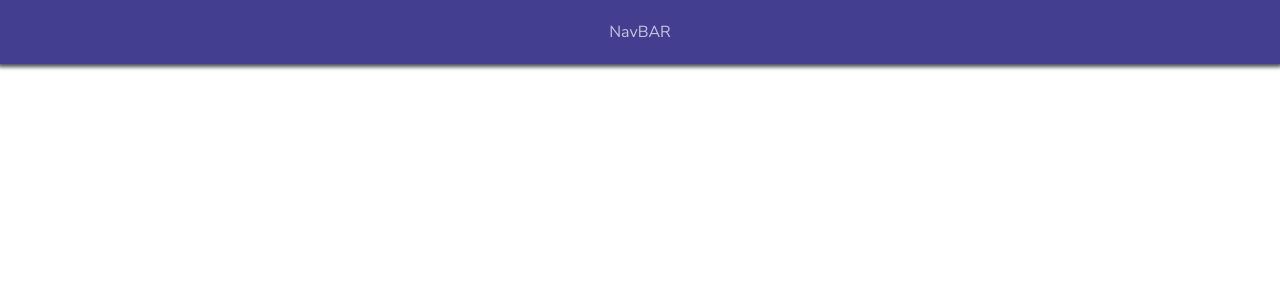
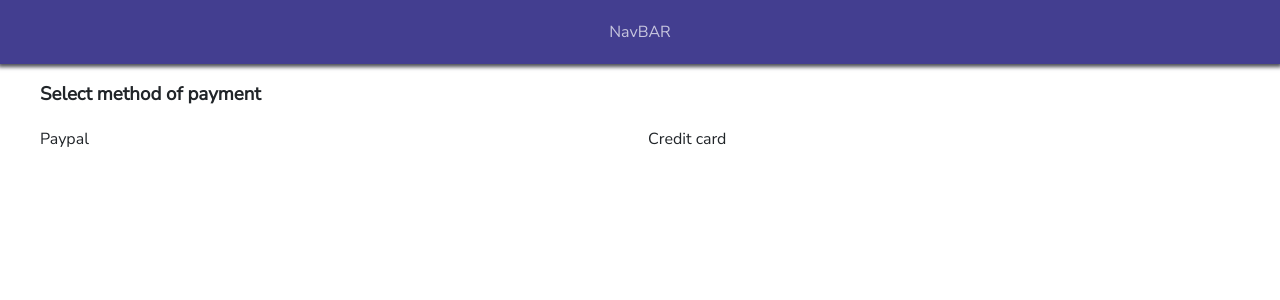
Before and after one commit to DanielCs1988/webshop-front, an Angular app: page /payment in a window 1280 px wide. Shown: the top 300 px of the page. Built offline with nearby package versions, Linux system fonts and the light colour scheme.

Commit message:
Created payment component html

```diff
--- a/src/app/payment/payment.component.html
+++ b/src/app/payment/payment.component.html
@@ -1 +1,10 @@
+<h3>Select method of payment</h3>
+<div class="grid">
+  <div class="col-6">
+    <a routerLink="paypal">Paypal</a>
+  </div>
+  <div class="col-6">
+    <a routerLink="credit-card">Credit card</a>
+  </div>
+</div>
 <router-outlet></router-outlet>
```
